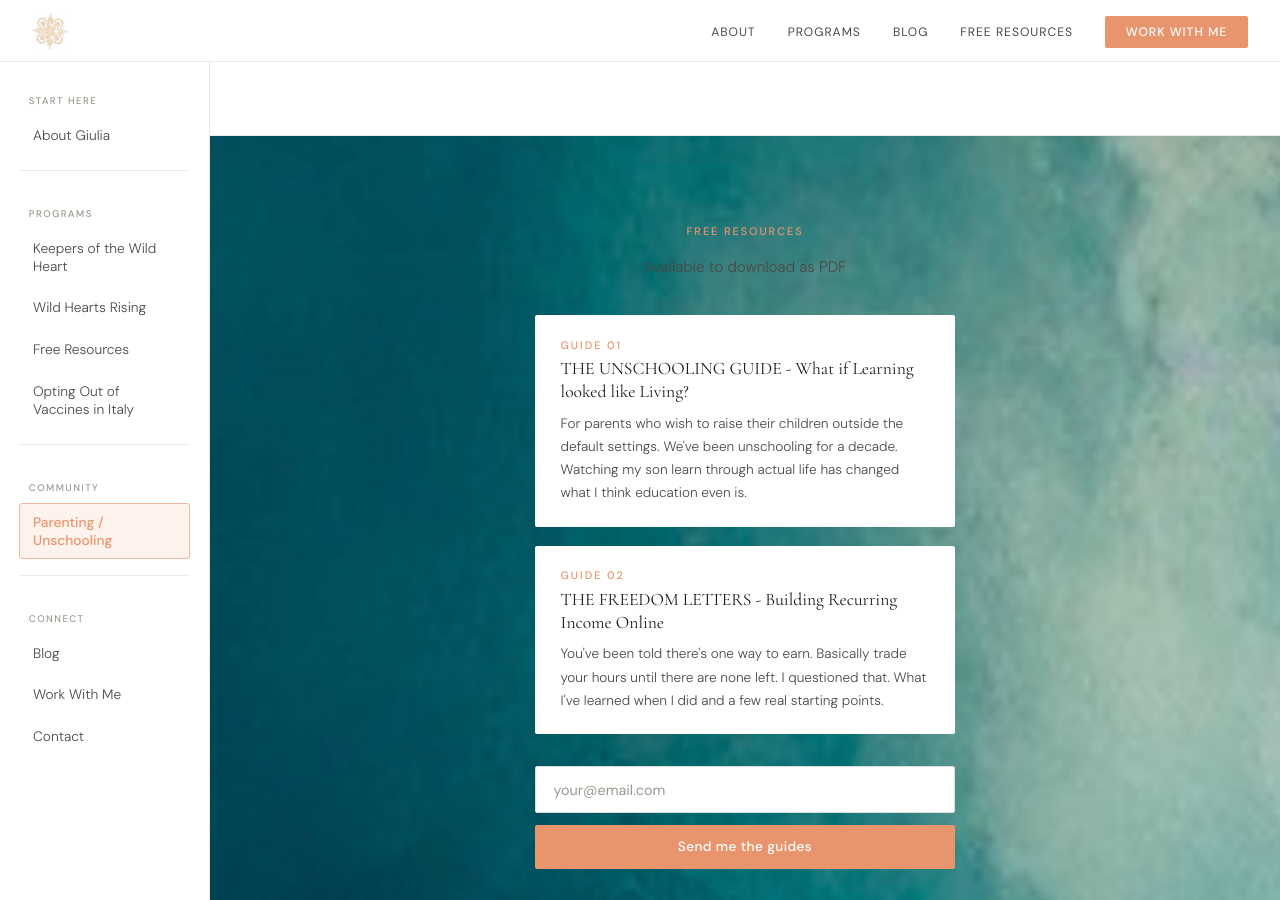
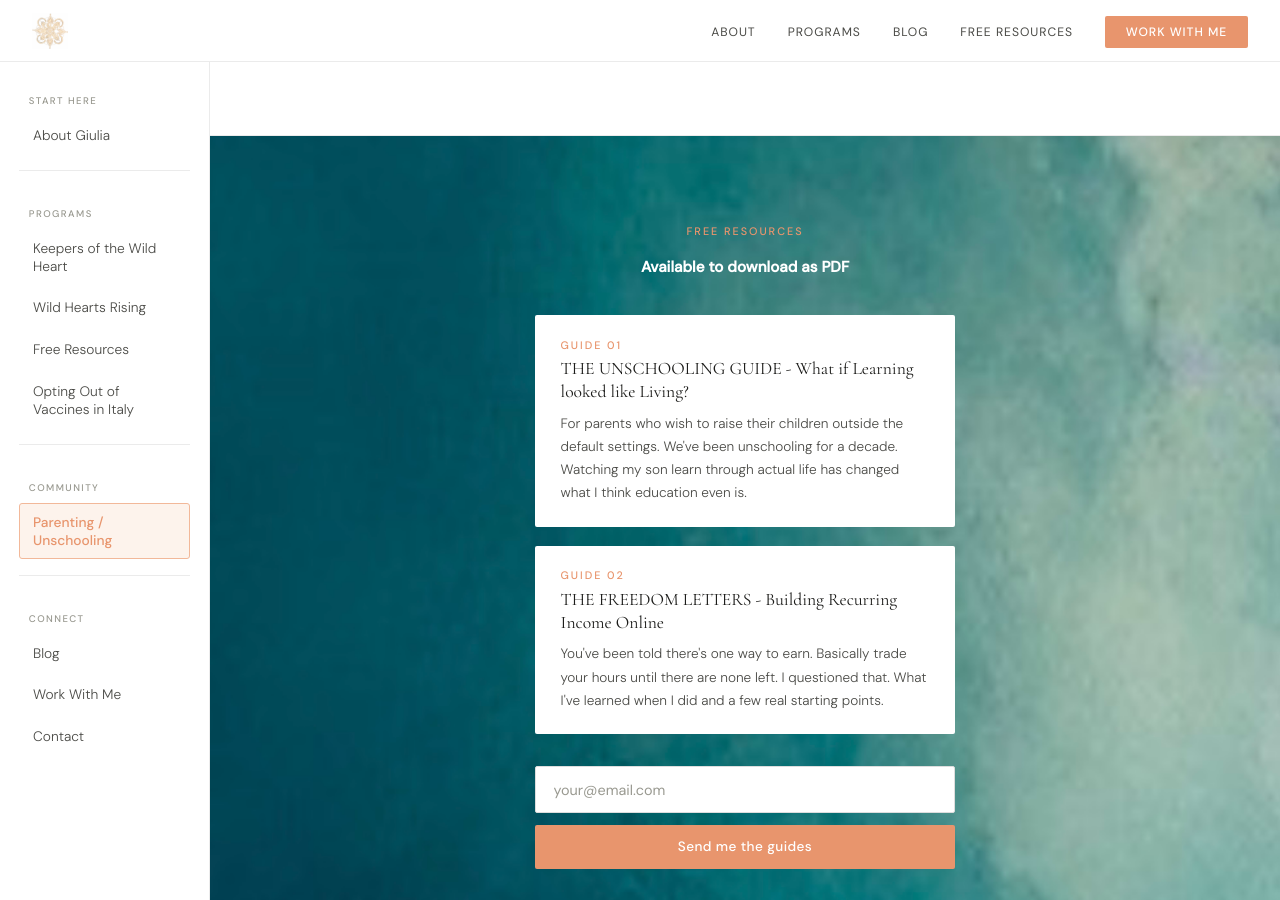
Before and after one commit to Blubell26/giuliapacciotti.com, a Jekyll site: the page built from index.html, in a window 1280 px wide and 900 px high, scrolled down 2456 px. Built offline with Jekyll 4.4.1, drawn with Linux system fonts in a browser that asks for light colours.

Commit message:
Update index.html

```diff
--- a/index.html
+++ b/index.html
@@ -333,7 +333,7 @@ footer { background:var(--dark); color:white; padding:4rem 4rem 2rem; display:gr
     <section id="newsletter" class="newsletter" style="background-image:url('/IMG_7436.jpeg');background-size:cover;background-position:center;">
   <div class="newsletter-inner">
     <p class="sec-label peach">Free Resources</p>
-    <p class="newsletter-p">Available to download as PDF</p>
+    <p class="newsletter-p" style="color:white;font-weight:700;">Available to download as PDF</p>
 
 <div style="display:flex;flex-direction:column;gap:1.2rem;margin:0 auto 2rem;max-width:420px;text-align:left;">
   <div style="background:white;padding:1.4rem 1.6rem;border-radius:2px;">
```
